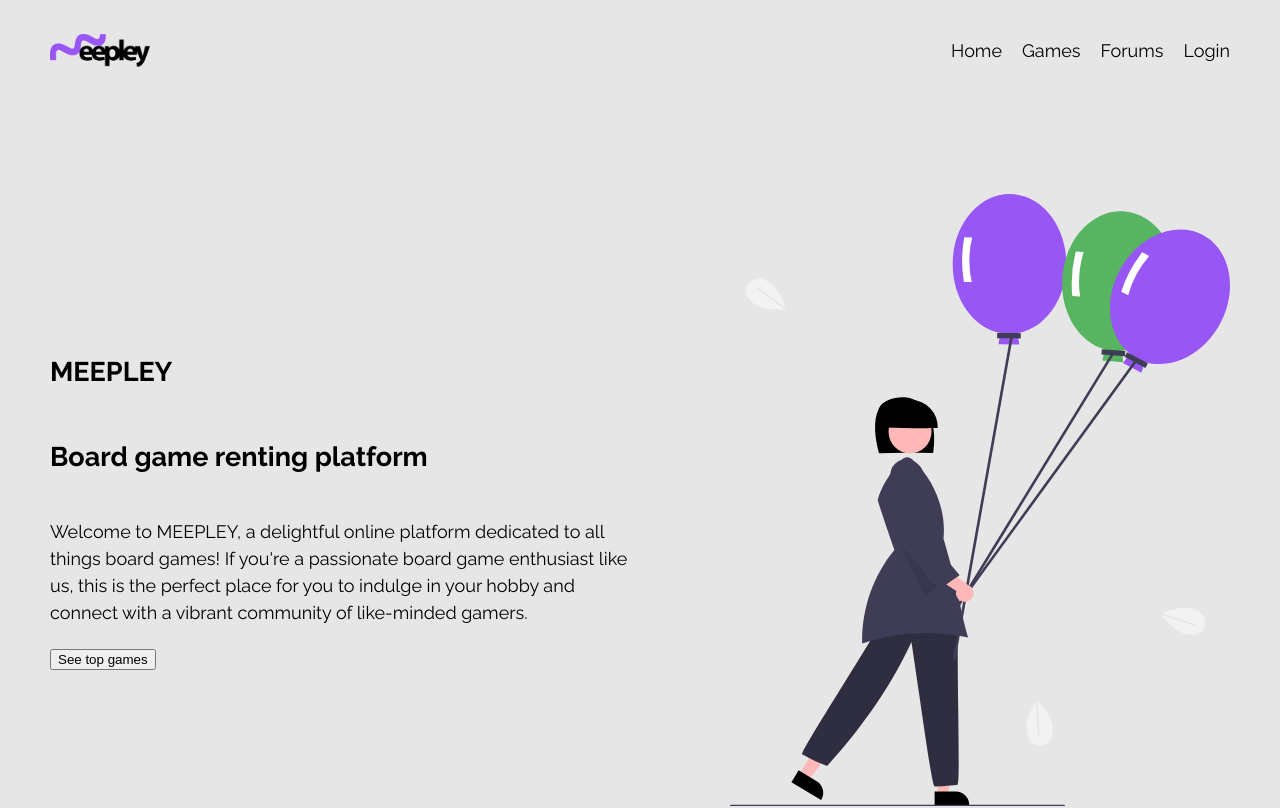
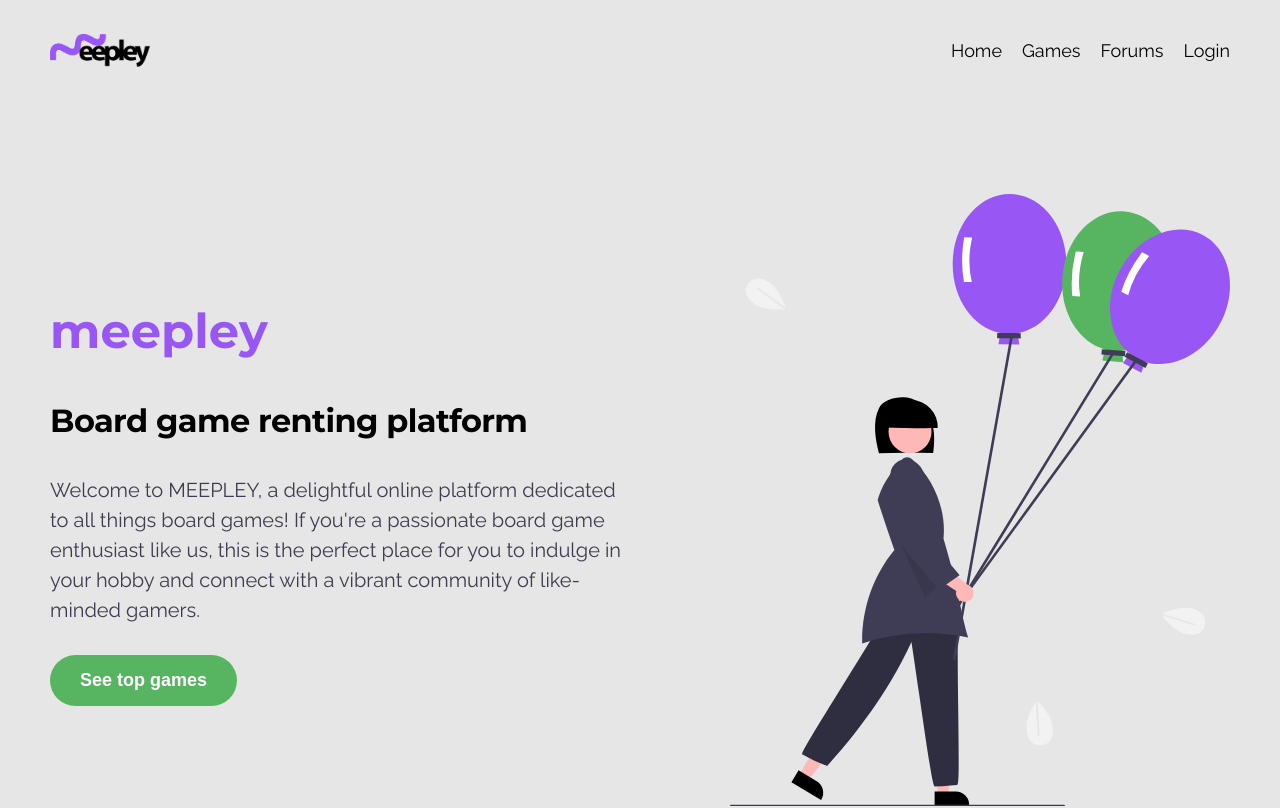
Before and after one commit to mkreive/MeepleyFront, a React (Create React App) app: page / in a window 1280 px wide. Shown: the top 808 px of the page. Built offline with nearby package versions, Linux system fonts and the light colour scheme.

Commit message:
btn heading paragraph and loader finished

```diff
--- /dev/null
+++ b/src/components/Button/Button.jsx
@@ -0,0 +1,12 @@
+import classNames from 'classnames/bind';
+import styles from './button.module.scss';
+
+const cn = classNames.bind(styles);
+
+export default function Button({ children, onClick, theme, type = 'button' }) {
+    return (
+        <button onClick={onClick} type={type} className={cn('btn', theme)}>
+            {children}
+        </button>
+    );
+}
--- /dev/null
+++ b/src/components/Button/button.module.scss
@@ -0,0 +1,23 @@
+@import '../../sass/respond-to-media.scss';
+
+.btn {
+    transition: all 0.15s ease-in;
+    font-size: var(--font-size-base);
+    font-weight: var(--font-weight-bold);
+    color: white;
+    background-color: var(--color-secondary);
+    padding: 1.5rem 3rem;
+    cursor: pointer;
+    border: none;
+    width: max-content;
+    height: max-content;
+    border-radius: 5rem;
+
+    &:hover {
+        transition: all 0.15s ease-in;
+        background-color: var(--color-green);
+    }
+
+    @include respond(phone) {
+    }
+}
--- /dev/null
+++ b/src/components/Heading/Heading.jsx
@@ -0,0 +1,9 @@
+import classNames from 'classnames/bind';
+import styles from './heading.module.scss';
+
+const cn = classNames.bind(styles);
+
+export default function Heading({ tag, style, children }) {
+    const Tag = tag;
+    return <Tag className={cn(style)}>{children}</Tag>;
+}
--- /dev/null
+++ b/src/components/Heading/heading.module.scss
@@ -0,0 +1,48 @@
+@import '../../sass/respond-to-media.scss';
+
+.big {
+    color: var(--color-primary);
+    font-family: var(--font-family-heading);
+    font-size: var(--font-size-heading-big);
+    font-weight: var(--font-weight-bold);
+
+    @include respond(phone) {
+        font-size: var(--font-size-heading-medium);
+    }
+}
+
+.medium {
+    letter-spacing: -0.06rem;
+    color: var(--color-black);
+    font-family: var(--font-family-heading);
+    font-size: var(--font-size-heading-medium);
+    font-weight: var(--font-weight-bold);
+}
+
+.medium--secondary {
+    color: var(--color-secondary);
+    font-family: var(--font-family-heading);
+    font-size: var(--font-size-heading-medium);
+    font-weight: var(--font-weight-bold);
+}
+
+.small {
+    color: var(--color-black);
+    font-family: var(--font-family-heading);
+    font-size: var(--font-size-heading-small);
+    font-weight: var(--font-weight-bold);
+}
+
+.small--secondary {
+    color: var(--color-secondary);
+    font-family: var(--font-family-heading);
+    font-size: var(--font-size-heading-small);
+    font-weight: var(--font-weight-bold);
+}
+
+.small--accent {
+    color: var(--color-accent);
+    font-family: var(--font-family-heading);
+    font-size: var(--font-size-heading-small);
+    font-weight: var(--font-weight-bold);
+}
--- a/src/components/Hero/Hero.jsx
+++ b/src/components/Hero/Hero.jsx
@@ -2,6 +2,9 @@ import { Link } from 'react-router-dom';
 import classNames from 'classnames/bind';
 import styles from './hero.module.scss';
 import HeroImage from './HeroImage';
+import Heading from '../Heading/Heading';
+import Paragraph from '../Paragraph/Paragraph';
+import Button from '../Button/Button';
 
 const cn = classNames.bind(styles);
 
@@ -9,15 +12,19 @@ export default function Hero() {
     return (
         <div className={cn('container')}>
             <article className={cn('article')}>
-                <h1>MEEPLEY</h1>
-                <h2>Board game renting platform</h2>
-                <p>
+                <Heading tag='h1' style='big'>
+                    meepley
+                </Heading>
+                <Heading tag='h2' style='medium'>
+                    Board game renting platform
+                </Heading>
+                <Paragraph style='big--gray'>
                     Welcome to MEEPLEY, a delightful online platform dedicated to all things board games! If you're a
                     passionate board game enthusiast like us, this is the perfect place for you to indulge in your hobby
                     and connect with a vibrant community of like-minded gamers.
-                </p>
+                </Paragraph>
                 <Link to='/games' className={cn('link')}>
-                    <button>See top games</button>
+                    <Button theme='orange'>See top games</Button>
                 </Link>
             </article>
             <HeroImage />
--- a/src/components/Hero/hero.module.scss
+++ b/src/components/Hero/hero.module.scss
@@ -20,6 +20,7 @@
     flex: 1;
     display: flex;
     flex-direction: column;
+    gap: 3rem;
 }
 
 .image {
--- /dev/null
+++ b/src/components/Paragraph/Paragraph.jsx
@@ -0,0 +1,8 @@
+import classNames from 'classnames/bind';
+import styles from './paragraph.module.scss';
+
+const cn = classNames.bind(styles);
+
+export default function Paragraph({ style, children }) {
+    return <p className={cn(style)}>{children}</p>;
+}
--- /dev/null
+++ b/src/components/Paragraph/paragraph.module.scss
@@ -0,0 +1,56 @@
+@import '../../sass/respond-to-media.scss';
+
+.big {
+    font-size: var(--font-size-big);
+    color: var(--color-black);
+    line-height: 1.5;
+
+    @include respond(phone) {
+        font-size: var(--font-size-regular);
+    }
+}
+
+.big--gray {
+    font-size: var(--font-size-big);
+    color: var(--color-gray-dark);
+
+    @include respond(phone) {
+        font-size: var(--font-size-regular);
+    }
+}
+
+.big--primary {
+    font-size: var(--font-size-big);
+    color: var(--color-primary);
+
+    @include respond(phone) {
+        font-size: var(--font-size-regular);
+    }
+}
+
+.regular {
+    font-size: var(--font-size-base);
+    color: var(--color-black);
+
+    @include respond(phone) {
+        font-size: var(--font-size-regular);
+    }
+}
+
+.regular--primary {
+    font-size: var(--font-size-base);
+    color: var(--color-primary);
+
+    @include respond(phone) {
+        font-size: var(--font-size-regular);
+    }
+}
+
+.small {
+    font-size: var(--font-size-regular);
+    color: var(--color-black);
+
+    @include respond(phone) {
+        font-size: var(--font-size-small);
+    }
+}
--- a/src/sass/default.scss
+++ b/src/sass/default.scss
@@ -35,6 +35,9 @@ h5,
 h6,
 a,
 button {
+    margin: 0;
+    padding: 0;
+
     &::selection {
         background-color: var(--color-secondary);
         text-shadow: none;
--- a/src/sass/variables.scss
+++ b/src/sass/variables.scss
@@ -17,6 +17,7 @@
     --color-blue-light: #6dc1e0;
     --color-mint: #87e3b3;
     --color-peach: #de9188;
+    --color-green: #489750;
 
     /* BORDERS */
     --border-radius-main: 2rem;
@@ -26,8 +27,10 @@
     --box-shadow: -1.9rem 2.1rem 0 0.1rem var(--color-gray-light);
 
     /* Typography */
+    --font-size-big: 2rem;
     --font-size-base: 1.8rem;
     --font-size-regular: 1.6rem;
+    --font-size-small: 1.4rem;
     --font-size-heading-big: 4.8rem;
     --font-size-heading-medium: 3.2rem;
     --font-size-heading-small: 2rem;
```
Also changed, not shown: src/components/Loader/Loader.jsx (added, +13 -0 lines), src/components/Loader/loader.module.scss (added, +34 -0 lines).
